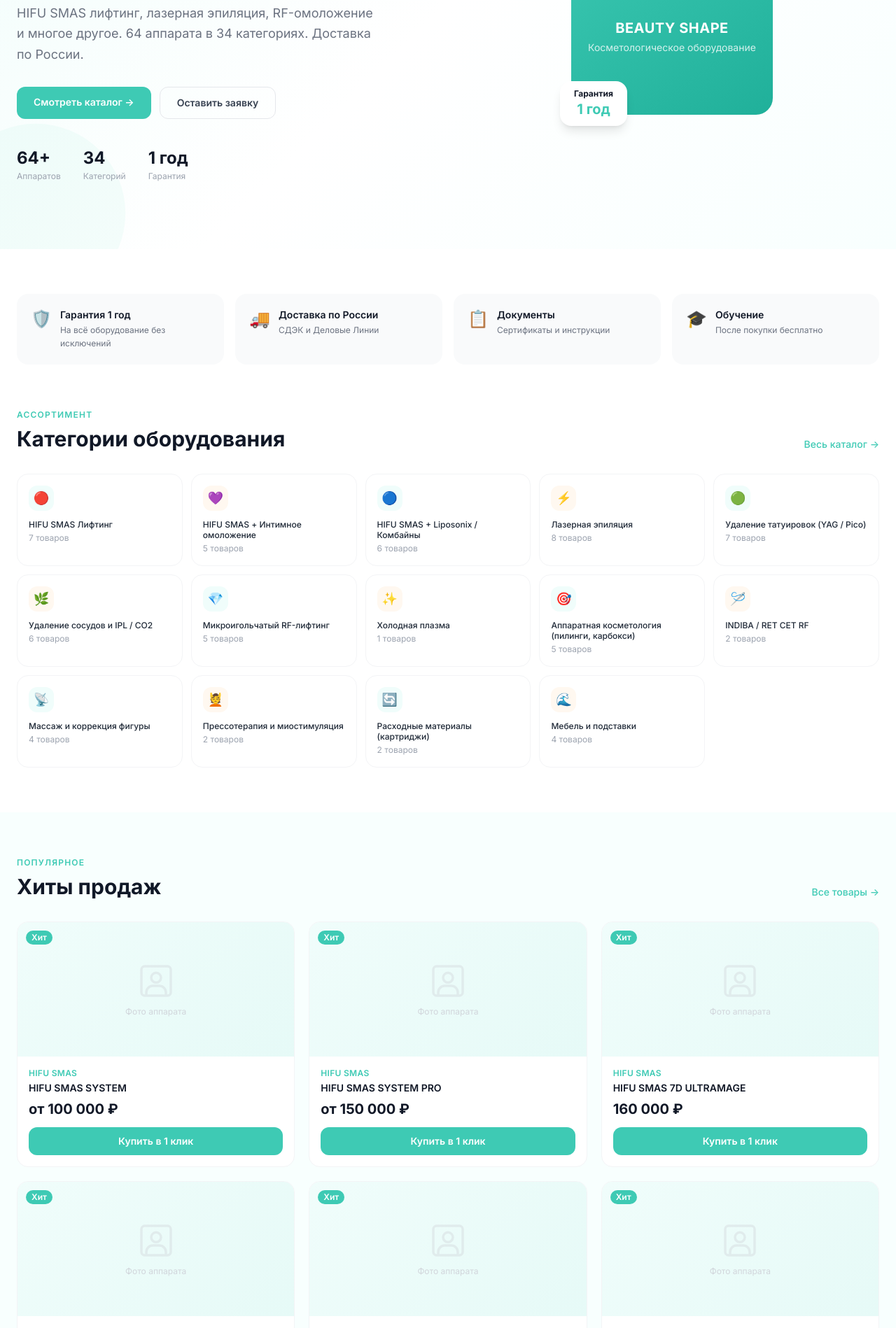
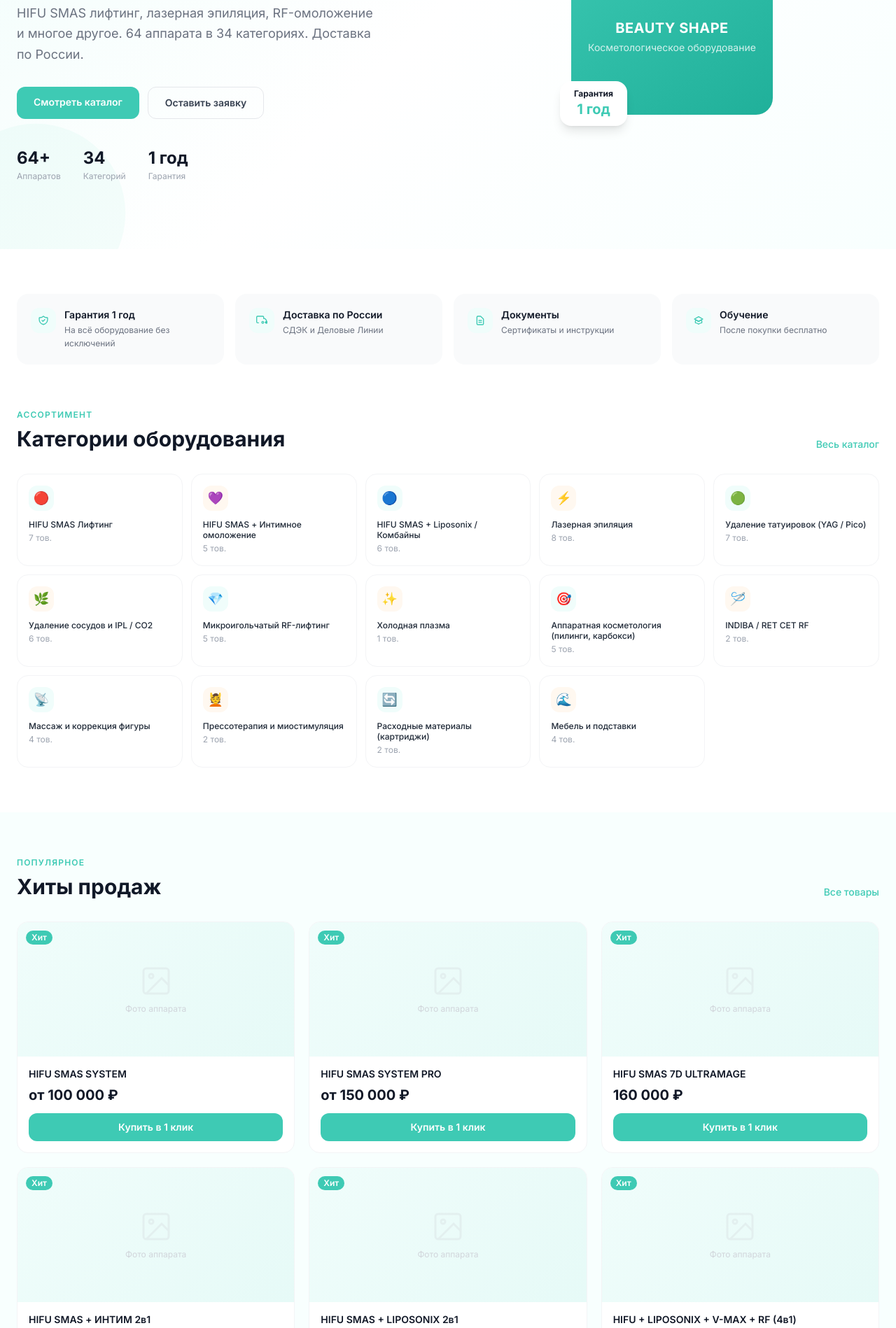
Before and after one commit to Khusrav-afk/Beauty-Shape, a Next.js app: page / in a window 1280 px wide. Shown: the part 413-2311 px from the top of the page at 70% size. Built offline with nearby package versions, Linux system fonts and the light colour scheme.

Commit message:
Update page.js

```diff
--- a/app/page.js
+++ b/app/page.js
@@ -13,7 +13,6 @@ export default function HomePage() {
       <Header />
       <main>
 
-        {/* HERO */}
         <section className="relative overflow-hidden" style={{background:'linear-gradient(135deg, #f0fdfb 0%, #ffffff 50%, #f8fffe 100%)'}}>
           <div className="absolute inset-0 pointer-events-none">
             <div className="absolute top-0 right-0 w-96 h-96 rounded-full opacity-10" style={{background:'#3ECAB4', transform:'translate(30%, -30%)'}}/>
@@ -23,7 +22,7 @@ export default function HomePage() {
             <div className="grid md:grid-cols-2 gap-12 items-center">
               <div>
                 <div className="inline-flex items-center gap-2 px-3 py-1 rounded-full text-xs font-medium mb-6" style={{background:'#f0fdfb', color:'#168d7d', border:'1px solid #99f4e8'}}>
-                  <span className="w-1.5 h-1.5 rounded-full animate-pulse" style={{background:'#3ECAB4'}}/>
+                  <span className="w-1.5 h-1.5 rounded-full" style={{background:'#3ECAB4'}}/>
                   Гарантия 1 год на всё оборудование
                 </div>
                 <h1 className="text-4xl md:text-5xl lg:text-6xl font-bold leading-tight text-gray-900 mb-6">
@@ -35,13 +34,10 @@ export default function HomePage() {
                   HIFU SMAS лифтинг, лазерная эпиляция, RF-омоложение и многое другое. 64 аппарата в 34 категориях. Доставка по России.
                 </p>
                 <div className="flex flex-wrap gap-3">
-                  <Link href="/catalog"
-                    className="px-6 py-3 rounded-xl text-white font-semibold text-sm transition-all duration-200 hover:opacity-90 hover:shadow-lg hover:-translate-y-0.5"
-                    style={{background:'#3ECAB4'}}>
-                    Смотреть каталог →
+                  <Link href="/catalog" className="px-6 py-3 rounded-xl text-white font-semibold text-sm transition-all duration-200 hover:opacity-90 hover:shadow-lg hover:-translate-y-0.5" style={{background:'#3ECAB4'}}>
+                    Смотреть каталог
                   </Link>
-                  <Link href="/contacts"
-                    className="px-6 py-3 rounded-xl font-semibold text-sm transition-all duration-200 hover:bg-gray-50 border border-gray-200 text-gray-700">
+                  <Link href="/contacts" className="px-6 py-3 rounded-xl font-semibold text-sm transition-all duration-200 hover:bg-gray-50 border border-gray-200 text-gray-700">
                     Оставить заявку
                   </Link>
                 </div>
@@ -86,17 +82,21 @@ export default function HomePage() {
           </div>
         </section>
 
-        {/* WHY US */}
         <section className="max-w-7xl mx-auto px-4 sm:px-6 py-16">
           <div className="grid grid-cols-2 md:grid-cols-4 gap-4">
             {[
-              { icon:'🛡️', title:'Гарантия 1 год', desc:'На всё оборудование без исключений' },
-              { icon:'🚚', title:'Доставка по России', desc:'СДЭК и Деловые Линии' },
-              { icon:'📋', title:'Документы', desc:'Сертификаты и инструкции' },
-              { icon:'🎓', title:'Обучение', desc:'После покупки бесплатно' },
+              { icon:'shield', title:'Гарантия 1 год', desc:'На всё оборудование без исключений' },
+              { icon:'truck', title:'Доставка по России', desc:'СДЭК и Деловые Линии' },
+              { icon:'doc', title:'Документы', desc:'Сертификаты и инструкции' },
+              { icon:'grad', title:'Обучение', desc:'После покупки бесплатно' },
             ].map(({ icon, title, desc }) => (
               <div key={title} className="flex items-start gap-3 p-5 rounded-2xl bg-gray-50 hover:bg-teal-50 transition-colors group cursor-default">
-                <span className="text-2xl flex-shrink-0">{icon}</span>
+                <div className="w-9 h-9 rounded-xl flex items-center justify-center flex-shrink-0" style={{background:'#f0fdfb'}}>
+                  {icon === 'shield' && <svg className="w-4 h-4" style={{color:'#3ECAB4'}} fill="none" stroke="currentColor" viewBox="0 0 24 24"><path strokeLinecap="round" strokeLinejoin="round" strokeWidth={2} d="M9 12l2 2 4-4m5.618-4.016A11.955 11.955 0 0112 2.944a11.955 11.955 0 01-8.618 3.04A12.02 12.02 0 003 9c0 5.591 3.824 10.29 9 11.622 5.176-1.332 9-6.03 9-11.622 0-1.042-.133-2.052-.382-3.016z"/></svg>}
+                  {icon === 'truck' && <svg className="w-4 h-4" style={{color:'#3ECAB4'}} fill="none" stroke="currentColor" viewBox="0 0 24 24"><path strokeLinecap="round" strokeLinejoin="round" strokeWidth={2} d="M5 17H3a2 2 0 01-2-2V5a2 2 0 012-2h11a2 2 0 012 2v3m0 0h3l3 4v4h-3m-3 0a2 2 0 11-4 0 2 2 0 014 0zm8 0a2 2 0 11-4 0 2 2 0 014 0z"/></svg>}
+                  {icon === 'doc' && <svg className="w-4 h-4" style={{color:'#3ECAB4'}} fill="none" stroke="currentColor" viewBox="0 0 24 24"><path strokeLinecap="round" strokeLinejoin="round" strokeWidth={2} d="M9 12h6m-6 4h6m2 5H7a2 2 0 01-2-2V5a2 2 0 012-2h5.586a1 1 0 01.707.293l5.414 5.414a1 1 0 01.293.707V19a2 2 0 01-2 2z"/></svg>}
+                  {icon === 'grad' && <svg className="w-4 h-4" style={{color:'#3ECAB4'}} fill="none" stroke="currentColor" viewBox="0 0 24 24"><path strokeLinecap="round" strokeLinejoin="round" strokeWidth={2} d="M12 14l9-5-9-5-9 5 9 5z"/><path strokeLinecap="round" strokeLinejoin="round" strokeWidth={2} d="M12 14l6.16-3.422a12.083 12.083 0 01.665 6.479A11.952 11.952 0 0012 20.055a11.952 11.952 0 00-6.824-2.998 12.078 12.078 0 01.665-6.479L12 14z"/></svg>}
+                </div>
                 <div>
                   <div className="font-semibold text-sm text-gray-900 group-hover:text-teal-700 transition-colors">{title}</div>
                   <div className="text-xs text-gray-500 mt-0.5 leading-relaxed">{desc}</div>
@@ -106,7 +106,6 @@ export default function HomePage() {
           </div>
         </section>
 
-        {/* CATEGORIES */}
         <section className="max-w-7xl mx-auto px-4 sm:px-6 pb-16">
           <div className="flex items-end justify-between mb-8">
             <div>
@@ -114,29 +113,23 @@ export default function HomePage() {
               <h2 className="text-3xl font-bold text-gray-900">Категории оборудования</h2>
             </div>
             <Link href="/catalog" className="text-sm font-medium hidden sm:block hover:underline" style={{color:'#3ECAB4'}}>
-              Весь каталог →
+              Весь каталог
             </Link>
           </div>
           <div className="grid grid-cols-2 sm:grid-cols-3 md:grid-cols-4 lg:grid-cols-5 gap-3">
             {categories.map((cat, i) => (
               <Link key={cat.slug} href={`/catalog/${cat.slug}`}
                 className="group p-4 rounded-2xl border border-gray-100 bg-white hover:border-teal-200 hover:shadow-md transition-all duration-200 hover:-translate-y-0.5">
-                <div className="w-9 h-9 rounded-xl flex items-center justify-center mb-3 transition-colors"
-                  style={{background: i % 2 === 0 ? '#f0fdfb' : '#fff8f0'}}>
-                  <span className="text-lg">
-                    {['🔴','💜','🔵','⚡','🟢','🌿','💎','✨','🎯','🪡','📡','💆','🔄','🌊','❄️','💪','💧','🔊','⚡','🌟','🫧','🔬','🩱','🎯','⚡','💉','🫁','💡','💪','🌀','🔥','🔭','🎵','🩲'][i] || '⚡'}
-                  </span>
+                <div className="w-9 h-9 rounded-xl flex items-center justify-center mb-3" style={{background: i % 2 === 0 ? '#f0fdfb' : '#fff8f0'}}>
+                  <span className="text-lg">{['🔴','💜','🔵','⚡','🟢','🌿','💎','✨','🎯','🪡','📡','💆','🔄','🌊','❄️','💪','💧','🔊','⚡','🌟','🫧','🔬','🩱','🎯','⚡','💉','🫁','💡','💪','🌀','🔥','🔭','🎵','🩲'][i] || '⚡'}</span>
                 </div>
-                <div className="font-medium text-xs text-gray-800 leading-tight group-hover:text-teal-700 transition-colors line-clamp-2">
-                  {cat.name}
-                </div>
-                <div className="text-xs text-gray-400 mt-1">{cat.count} товаров</div>
+                <div className="font-medium text-xs text-gray-800 leading-tight group-hover:text-teal-700 transition-colors line-clamp-2">{cat.name}</div>
+                <div className="text-xs text-gray-400 mt-1">{cat.count} тов.</div>
               </Link>
             ))}
           </div>
         </section>
 
-        {/* HITS */}
         <section style={{background:'#f8fffe'}} className="py-16">
           <div className="max-w-7xl mx-auto px-4 sm:px-6">
             <div className="flex items-end justify-between mb-8">
@@ -144,19 +137,34 @@ export default function HomePage() {
                 <p className="text-xs font-semibold tracking-widest uppercase mb-2" style={{color:'#3ECAB4'}}>Популярное</p>
                 <h2 className="text-3xl font-bold text-gray-900">Хиты продаж</h2>
               </div>
-              <Link href="/catalog" className="text-sm font-medium hidden sm:block hover:underline" style={{color:'#3ECAB4'}}>
-                Все товары →
-              </Link>
+              <Link href="/catalog" className="text-sm font-medium hidden sm:block hover:underline" style={{color:'#3ECAB4'}}>Все товары</Link>
             </div>
             <div className="grid grid-cols-1 sm:grid-cols-2 lg:grid-cols-3 gap-5">
               {hits.map(product => (
-                <ProductCard key={product.id} product={product} />
+                <div key={product.id} className="bg-white rounded-2xl border border-gray-100 overflow-hidden hover:shadow-lg transition-all duration-200 hover:-translate-y-0.5 group">
+                  <div className="h-48 flex items-center justify-center relative" style={{background:'linear-gradient(135deg, #f0fdfb, #e6faf7)'}}>
+                    {product.isHit && <span className="absolute top-3 left-3 px-2 py-0.5 text-xs font-semibold text-white rounded-full" style={{background:'#3ECAB4'}}>Хит</span>}
+                    {product.stock === 0 && <span className="absolute top-3 right-3 px-2 py-0.5 text-xs font-semibold bg-red-100 text-red-600 rounded-full">Нет в наличии</span>}
+                    <div className="text-center text-gray-300">
+                      <svg width="48" height="48" viewBox="0 0 24 24" fill="none" stroke="currentColor" className="mx-auto mb-2 opacity-30"><rect x="3" y="3" width="18" height="18" rx="2" strokeWidth="1.5"/><circle cx="8.5" cy="8.5" r="1.5" strokeWidth="1.5"/><polyline points="21 15 16 10 5 21" strokeWidth="1.5"/></svg>
+                      <p className="text-xs">Фото аппарата</p>
+                    </div>
+                  </div>
+                  <div className="p-4">
+                    <h3 className="font-semibold text-gray-900 text-sm mb-2 leading-tight line-clamp-2 group-hover:text-teal-700 transition-colors">{product.name}</h3>
+                    <p className="text-xl font-bold text-gray-900 mb-3">{formatPrice(product.price, product.priceFrom)}</p>
+                    <Link href={`/catalog/${product.categorySlug}/${product.slug}`}
+                      className="block w-full py-2.5 rounded-xl text-center text-sm font-semibold text-white transition-all duration-200 hover:opacity-90"
+                      style={{background: product.stock > 0 ? '#3ECAB4' : '#9CA3AF'}}>
+                      {product.stock > 0 ? 'Купить в 1 клик' : 'Нет в наличии'}
+                    </Link>
+                  </div>
+                </div>
               ))}
             </div>
           </div>
         </section>
 
-        {/* HOW IT WORKS */}
         <section className="max-w-7xl mx-auto px-4 sm:px-6 py-16">
           <div className="text-center mb-10">
             <p className="text-xs font-semibold tracking-widest uppercase mb-2" style={{color:'#3ECAB4'}}>Просто</p>
@@ -164,16 +172,13 @@ export default function HomePage() {
           </div>
           <div className="grid grid-cols-1 sm:grid-cols-2 md:grid-cols-4 gap-6">
             {[
-              { n:'01', title:'Выбираете аппарат', desc:'Изучите каталог. Позвоните или напишите — поможем с выбором под ваши задачи.' },
-              { n:'02', title:'Оставляете заявку', desc:'Нажмите «Купить в 1 клик» — введите имя и телефон. Форма займёт 10 секунд.' },
-              { n:'03', title:'Менеджер звонит', desc:'Свяжемся в течение 30 минут, уточним детали, обсудим доставку и оплату.' },
-              { n:'04', title:'Получаете аппарат', desc:'Доставка по России. После получения — бесплатное обучение по работе на оборудовании.' },
+              { n:'01', title:'Выбираете аппарат', desc:'Изучите каталог. Поможем с выбором под ваши задачи.' },
+              { n:'02', title:'Оставляете заявку', desc:'Нажмите "Купить в 1 клик". Форма займёт 10 секунд.' },
+              { n:'03', title:'Менеджер звонит', desc:'Свяжемся в течение 30 минут, обсудим доставку.' },
+              { n:'04', title:'Получаете аппарат', desc:'Доставка по России + бесплатное обучение.' },
             ].map(({ n, title, desc }) => (
               <div key={n} className="text-center p-6 rounded-2xl bg-gray-50 hover:bg-teal-50 transition-colors group">
-                <div className="w-12 h-12 rounded-full text-white font-bold text-lg flex items-center justify-center mx-auto mb-4 transition-transform group-hover:scale-110"
-                  style={{background:'#3ECAB4'}}>
-                  {n}
-                </div>
+                <div className="w-12 h-12 rounded-full text-white font-bold text-lg flex items-center justify-center mx-auto mb-4 transition-transform group-hover:scale-110" style={{background:'#3ECAB4'}}>{n}</div>
                 <h3 className="font-semibold text-gray-900 mb-2">{title}</h3>
                 <p className="text-sm text-gray-500 leading-relaxed">{desc}</p>
               </div>
@@ -181,12 +186,13 @@ export default function HomePage() {
           </div>
         </section>
 
-        {/* CTA */}
         <section className="mx-4 sm:mx-6 lg:mx-auto max-w-5xl mb-16 rounded-3xl overflow-hidden" style={{background:'linear-gradient(135deg, #3ECAB4, #168d7d)'}}>
           <div className="px-8 py-12 md:py-16 text-center text-white">
             <h2 className="text-3xl md:text-4xl font-bold mb-4">Нужна помощь с выбором?</h2>
-            <p className="text-teal-100 mb-8 text-lg max-w-xl mx-auto">Оставьте номер телефона — перезвоним и подберём оборудование под ваши задачи и бюджет</p>
-            <CtaForm />
+            <p className="text-teal-100 mb-8 text-lg max-w-xl mx-auto">Оставьте номер телефона — перезвоним и подберём оборудование</p>
+            <Link href="/contacts" className="inline-block px-8 py-3 bg-white font-semibold text-sm rounded-xl hover:bg-gray-50 transition-colors" style={{color:'#168d7d'}}>
+              Оставить заявку
+            </Link>
             <p className="text-teal-200 text-xs mt-4">Перезвоним в течение 30 минут в рабочее время</p>
           </div>
         </section>
@@ -196,53 +202,3 @@ export default function HomePage() {
     </>
   )
 }
-
-function ProductCard({ product }) {
-  return (
-    <div className="bg-white rounded-2xl border border-gray-100 overflow-hidden hover:shadow-lg transition-all duration-200 hover:-translate-y-0.5 group">
-      <div className="h-48 flex items-center justify-center relative" style={{background:'linear-gradient(135deg, #f0fdfb, #e6faf7)'}}>
-        {product.isHit && (
-          <span className="absolute top-3 left-3 px-2 py-0.5 text-xs font-semibold text-white rounded-full" style={{background:'#3ECAB4'}}>Хит</span>
-        )}
-        {product.stock === 0 && (
-          <span className="absolute top-3 right-3 px-2 py-0.5 text-xs font-semibold bg-red-100 text-red-600 rounded-full">Нет в наличии</span>
-        )}
-        <div className="text-center text-gray-300">
-          <svg width="56" height="56" viewBox="0 0 24 24" fill="none" stroke="currentColor" className="mx-auto mb-2 opacity-40">
-            <rect x="3" y="3" width="18" height="18" rx="2" strokeWidth="1.5"/>
-            <circle cx="12" cy="10" r="3" strokeWidth="1.5"/>
-            <path d="M6 21v-2a4 4 0 014-4h4a4 4 0 014 4v2" strokeWidth="1.5"/>
-          </svg>
-          <p className="text-xs">Фото аппарата</p>
-        </div>
-      </div>
-      <div className="p-4">
-        <p className="text-xs font-semibold tracking-wide uppercase mb-1" style={{color:'#3ECAB4'}}>
-          {product.categorySlug?.replace(/-/g,' ')}
-        </p>
-        <h3 className="font-semibold text-gray-900 text-sm mb-2 leading-tight line-clamp-2 group-hover:text-teal-700 transition-colors">
-          {product.name}
-        </h3>
-        <p className="text-xl font-bold text-gray-900 mb-3">{formatPrice(product.price, product.priceFrom)}</p>
-        <Link href={`/catalog/${product.categorySlug}/${product.slug}`}
-          className="block w-full py-2.5 rounded-xl text-center text-sm font-semibold text-white transition-all duration-200 hover:opacity-90 hover:shadow-md"
-          style={{background: product.stock > 0 ? '#3ECAB4' : '#9CA3AF'}}>
-          {product.stock > 0 ? 'Купить в 1 клик' : 'Нет в наличии'}
-        </Link>
-      </div>
-    </div>
-  )
-}
-
-function CtaForm() {
-  'use client'
-  return (
-    <div className="flex flex-col sm:flex-row gap-3 max-w-md mx-auto">
-      <input type="tel" placeholder="+7 (___) ___-__-__"
-        className="flex-1 px-4 py-3 rounded-xl text-gray-900 text-sm outline-none focus:ring-2 ring-white/50"/>
-      <button className="px-6 py-3 bg-white font-semibold text-sm rounded-xl hover:bg-gray-50 transition-colors" style={{color:'#168d7d'}}>
-        Жду звонка
-      </button>
-    </div>
-  )
-}
```
